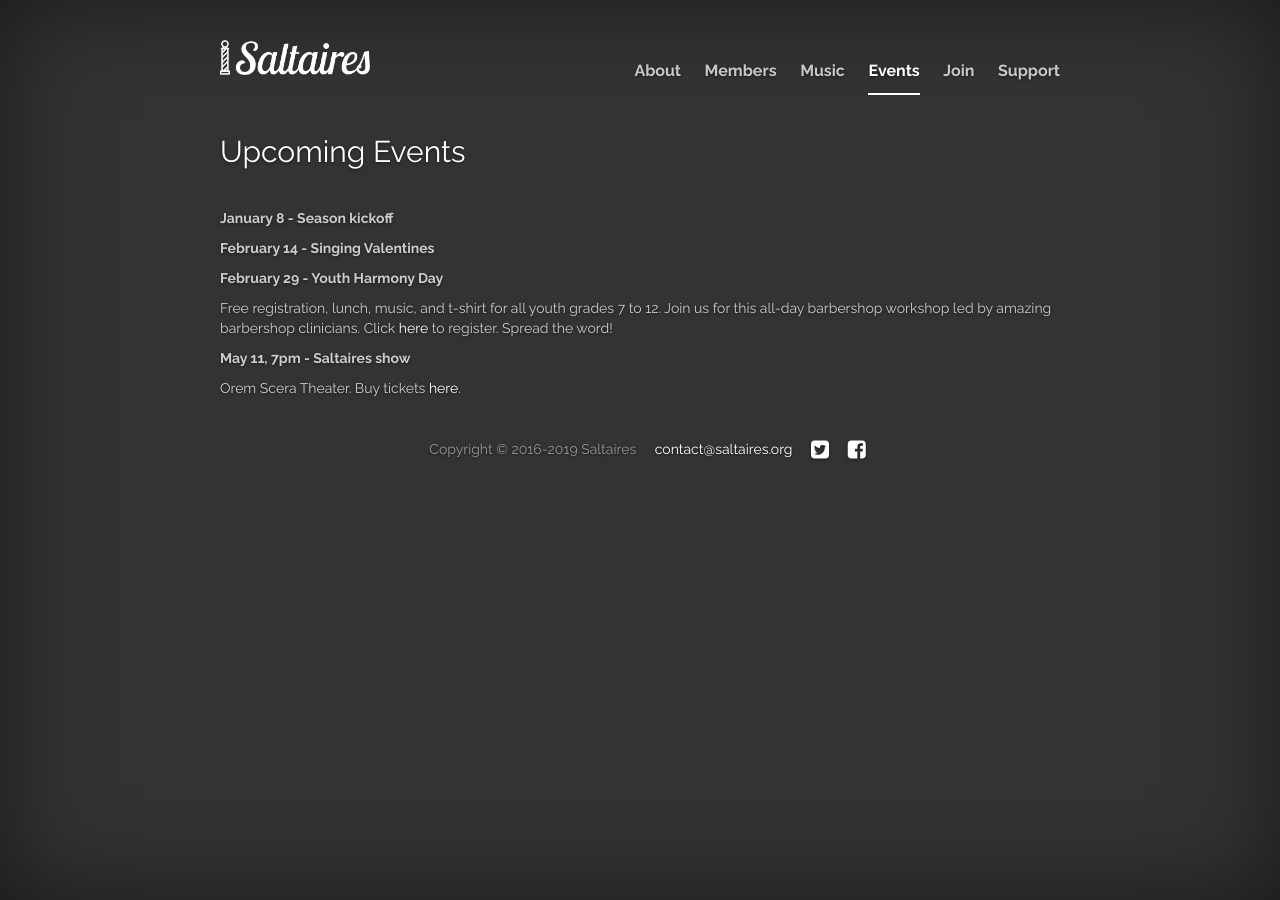
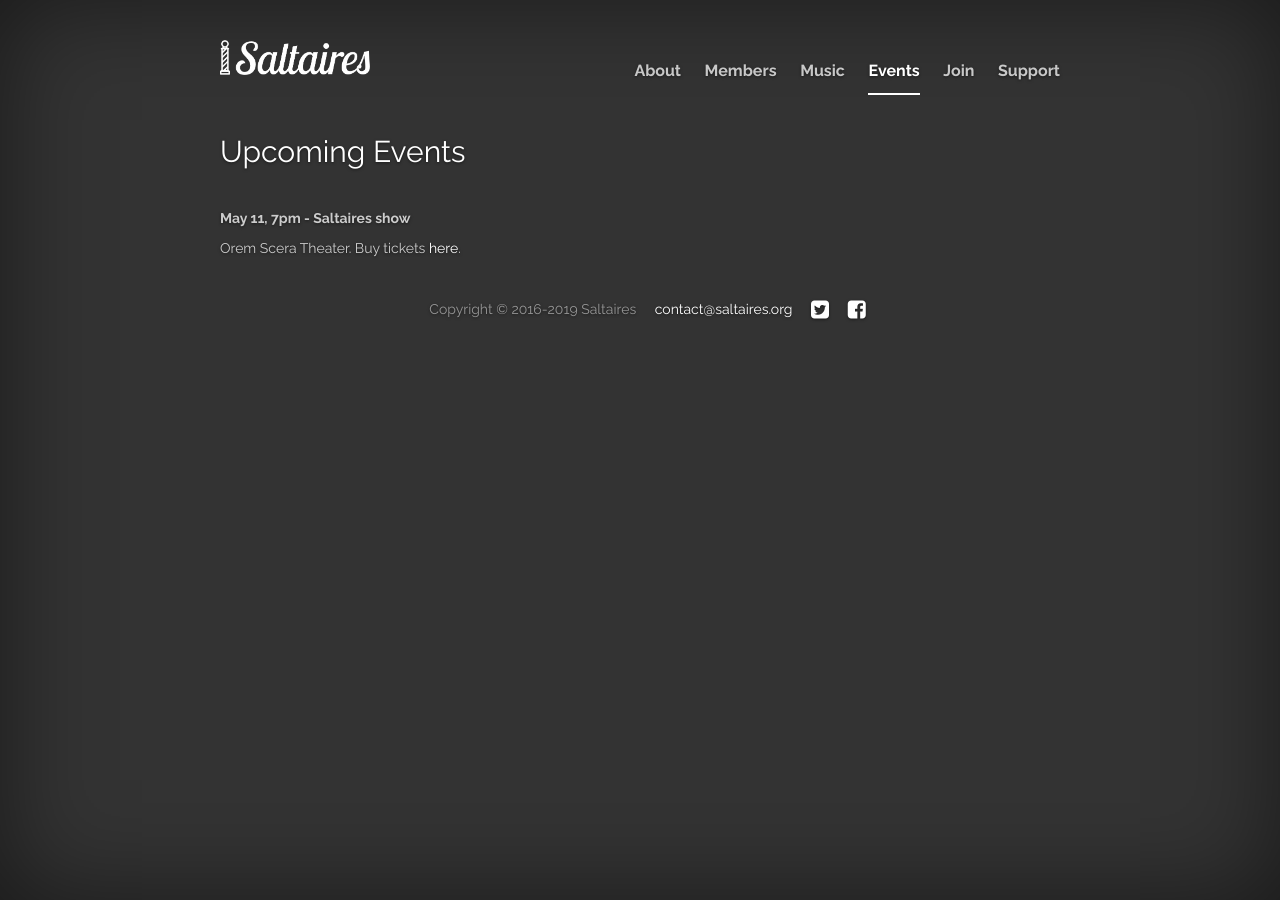
Before and after one commit to cayblood/saltaires, a Jekyll site: the page built from jekyll-site/events.md, in a window 1280 px wide. Built offline with Jekyll 4.4.1, drawn with Linux system fonts in a browser that asks for light colours; nearby versions of some CDN libraries; library files that are not in the unit come from our copies.

Commit message:
Remove old events

```diff
--- a/jekyll-site/events.md
+++ b/jekyll-site/events.md
@@ -6,14 +6,6 @@
 
 <h2 class="top">Upcoming Events</h2>
 
-**January 8 - Season kickoff**
-
-**February 14 - Singing Valentines**
-
-**February 29 - Youth Harmony Day**
-
-Free registration, lunch, music, and t-shirt for all youth grades 7 to 12. Join us for this all-day barbershop workshop led by amazing barbershop clinicians. Click [here](https://docs.google.com/forms/d/1lPN9EWoGVAWw9OddlueV3-v8w2cMfJaynzKAWk8UkzM/edit) to register. Spread the word!
-
 **May 11, 7pm - Saltaires show**
 
 Orem Scera Theater. Buy tickets [here](https://scera.org/events/saltaires-barbershop-chorus/).
```
